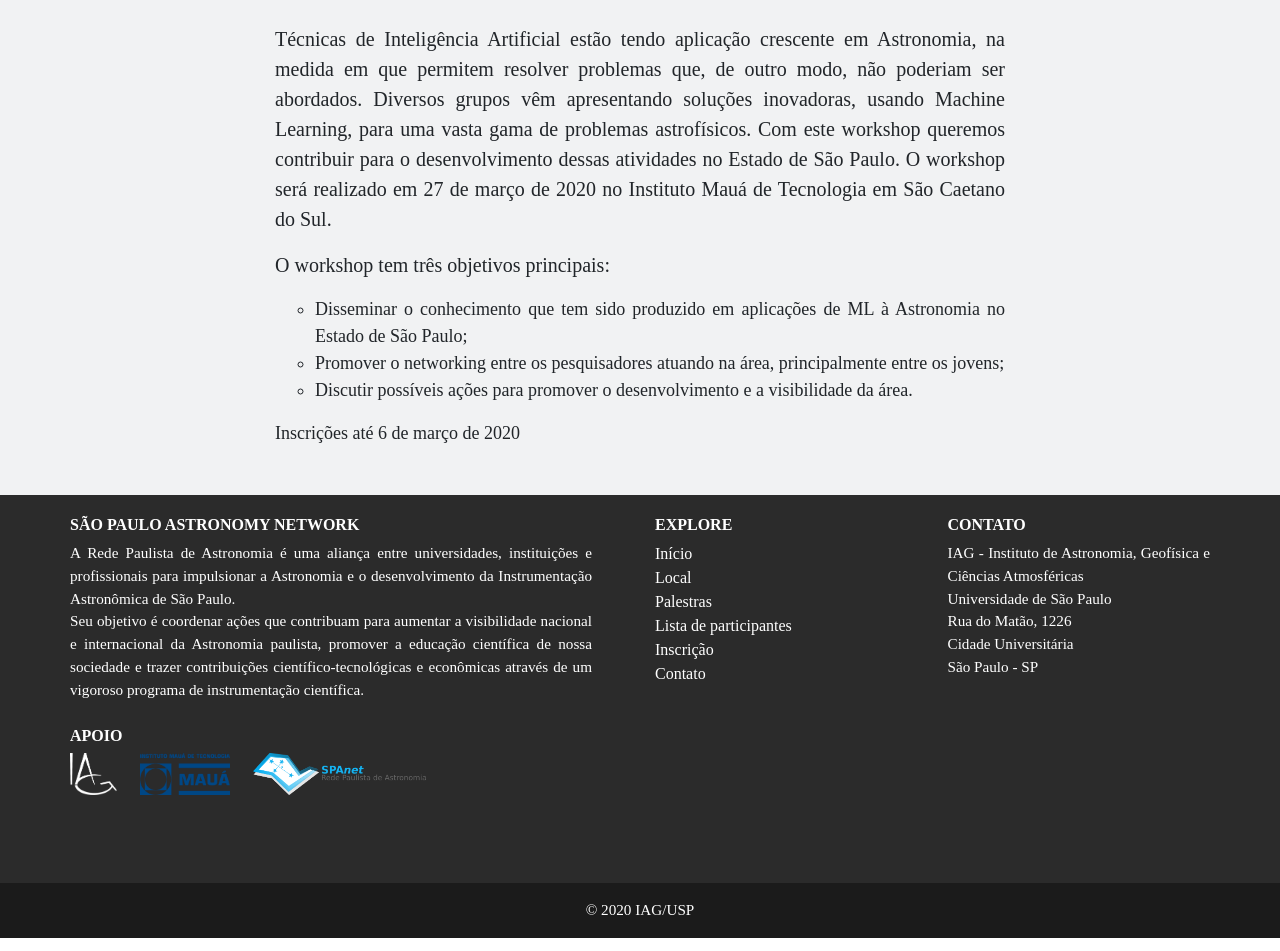
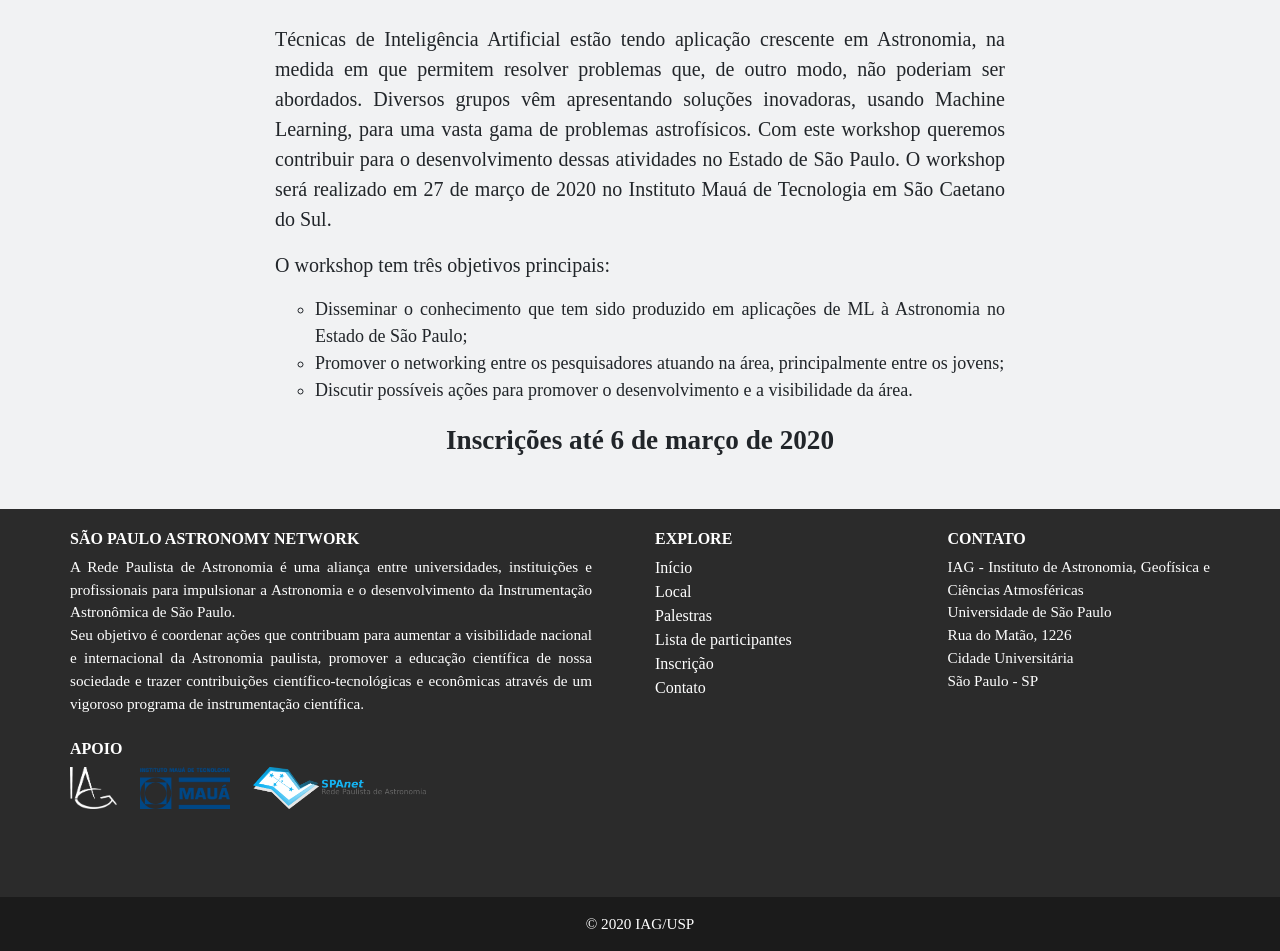
Before and after one commit to wosmla/website, a Jekyll site: the page built from index.md, in a window 1280 px wide. Shown: the part 563-1514 px from the top of the page. Built offline with Jekyll 4.4.1, drawn with Linux system fonts in a browser that asks for light colours.

Commit message:
Update home.html

```diff
--- a/_layouts/home.html
+++ b/_layouts/home.html
@@ -29,7 +29,7 @@ layout: default
             <li>Promover o networking entre os pesquisadores atuando na área, principalmente entre os jovens;</li>
             <li>Discutir possíveis ações para promover o desenvolvimento e a visibilidade da área.</li>
         </ul>
-        <p class="lead" style="font-size:large">
+        <p class="lead" style="text-align:center; font-size: 1.7em; font-weight: bold;">
           Inscrições até 6 de março de 2020
         </p>
       </div>
```
